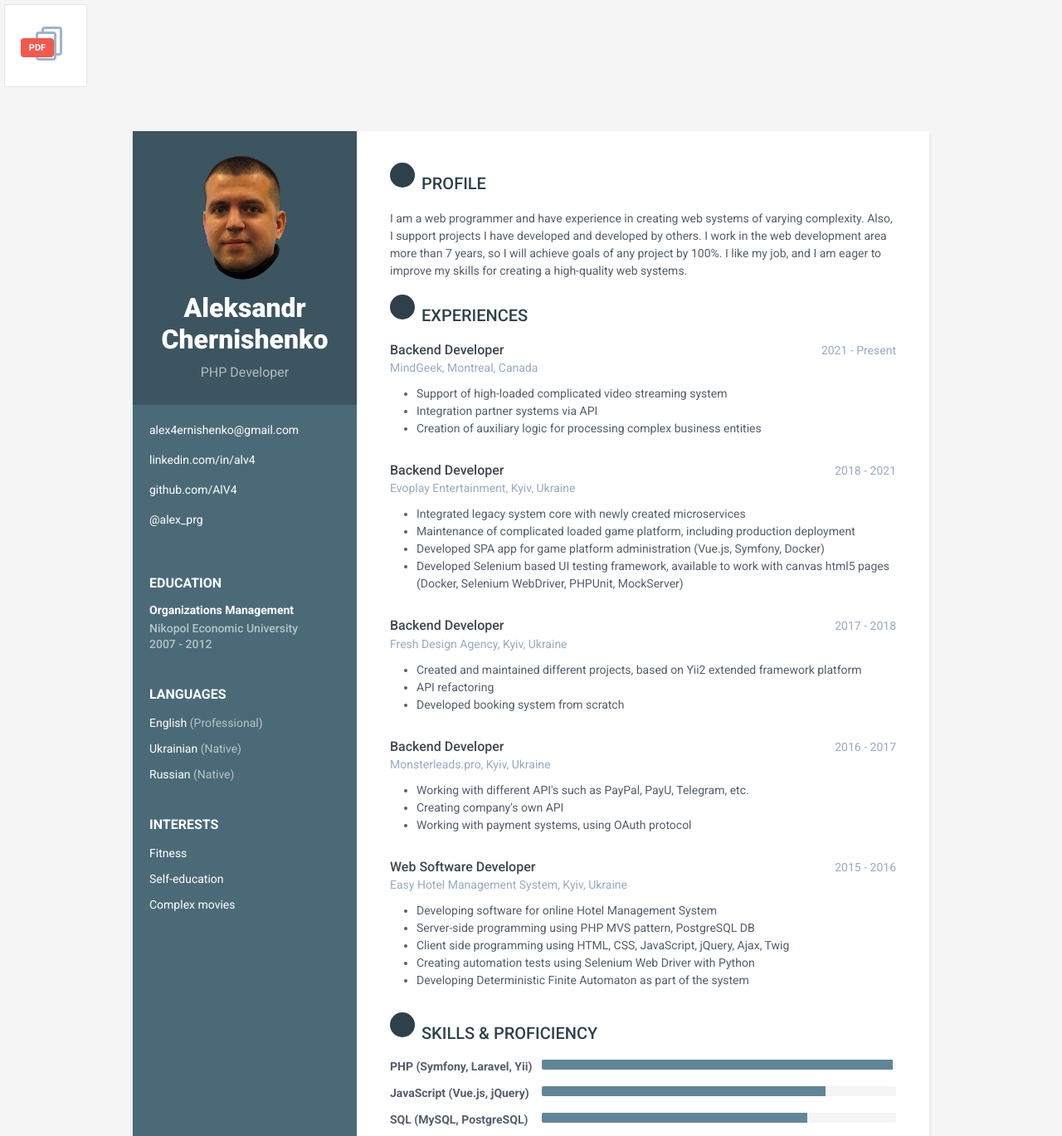
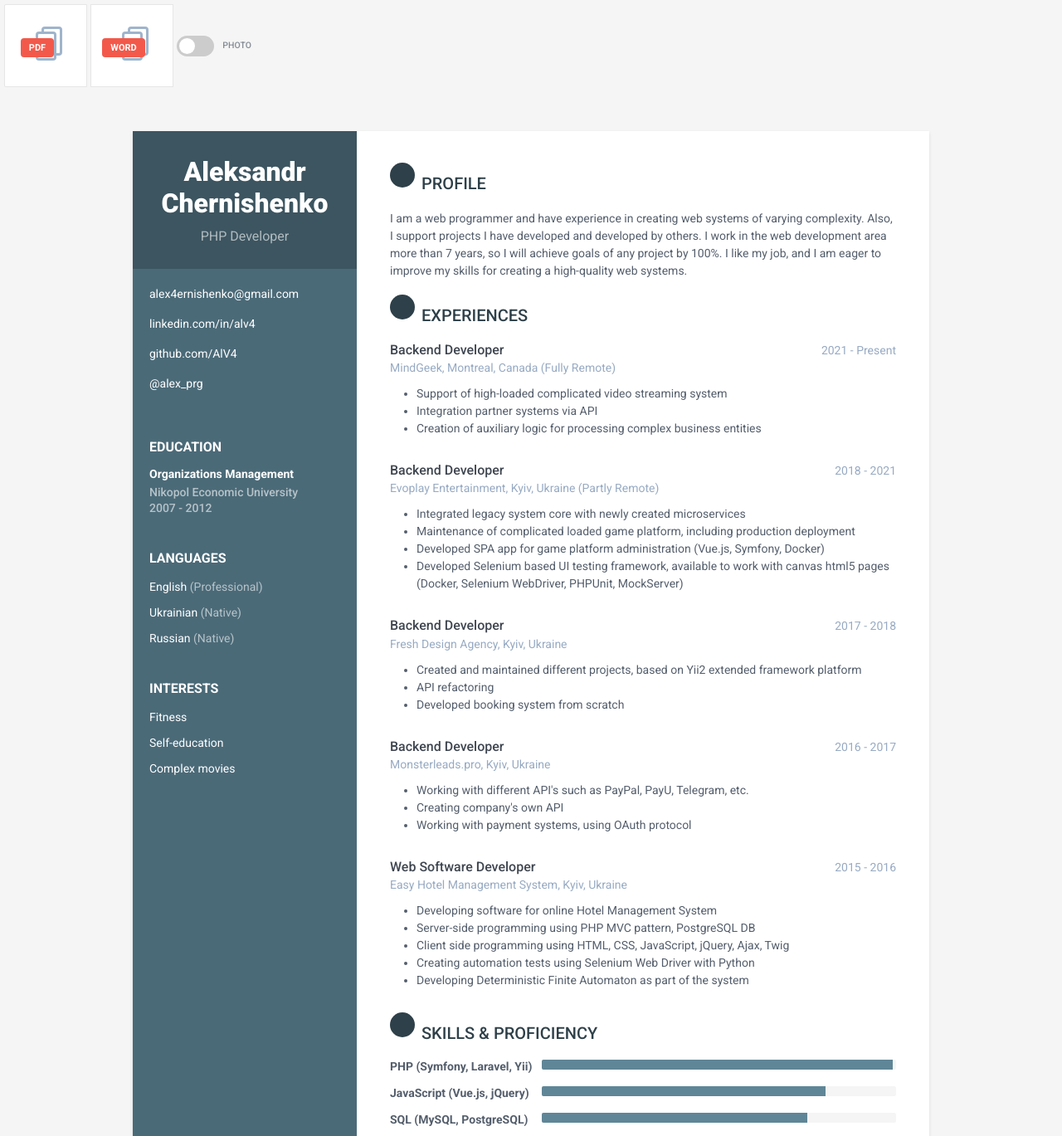
Before and after one commit to AlV4/cv, a PHP site: page / in a window 1280 px wide. Shown: the top 1369 px of the page at 83% size. Run offline with PHP 8.4, Linux system fonts and the light colour scheme; some libraries are stand-ins or nearby versions.

Commit message:
Format code, added export to word, photo switcher, ignored idea files

```diff
--- a/assets/css/button.css
+++ b/assets/css/button.css
@@ -1,4 +1,4 @@
-a.pdf {
+a.export {
     background: #ffffff;
     border: solid 1px #e6e6e6;
     border-radius: 2px;
@@ -12,7 +12,7 @@ a.pdf {
     width: 100px;
 }
 
-a.pdf span.pdf {
+a.export span.export {
     background: #f2594b;
     border-radius: 4px;
     color: #ffffff;
@@ -26,12 +26,12 @@ a.pdf span.pdf {
     z-index: 1;
 }
 
-a.pdf span.pdf:last-child {
+a.export span.export:last-child {
     margin-left: -20px;
 }
 
-a.pdf:before,
-a.pdf:after {
+a.export:before,
+a.export:after {
     background: #ffffff;
     border: solid 3px #9fb4cc;
     border-radius: 4px;
@@ -47,34 +47,103 @@ a.pdf:after {
     width: 25px;
 }
 
-a.pdf:hover:before,
-a.pdf:hover:after {
+a.export:hover:before,
+a.export:hover:after {
     background: #e2e8f0;
 }
 /*a:before{transform:translate(-30%,-60%);}*/
 
-a.pdf:before {
+a.export:before {
     margin: -23px 0 0 -5px;
 }
 
-a.pdf:hover {
+a.export:hover {
     background: #e2e8f0;
     border-color: #9fb4cc;
 }
 
-a.pdf:active {
+a.export:active {
     background: #dae0e8;
     box-shadow: inset 0 2px 2px rgba(0, 0, 0, .25);
 }
 
-a.pdf span:first-child {
+a.export span:first-child {
     display: none;
 }
 
-a.pdf:hover span.pdf:first-child {
+a.export:hover span.export:first-child {
     display: inline-block;
 }
 
-a.pdf:hover span.pdf:last-child {
+a.export:hover span.export:last-child {
     display: none;
 }
+
+/* Checkbox */
+
+div.checkbox {
+    display: inline-block;
+    /*padding: 3%;*/
+}
+
+.toggler-wrapper {
+    width: 45px;
+    height: 25px;
+    cursor: pointer;
+    position: relative;
+}
+
+.toggler-wrapper input[type="checkbox"] {
+    display: none;
+}
+
+.toggler-wrapper input[type="checkbox"]:checked+.toggler-slider {
+    background-color: #44cc66;
+}
+
+.toggler-wrapper .toggler-slider {
+    background-color: #ccc;
+    position: absolute;
+    border-radius: 100px;
+    top: 0;
+    /*left: 0;*/
+    width: 100%;
+    height: 100%;
+    -webkit-transition: all 300ms ease;
+    transition: all 300ms ease;
+}
+
+.toggler-wrapper .toggler-knob {
+    position: absolute;
+    -webkit-transition: all 300ms ease;
+    transition: all 300ms ease;
+}
+
+.toggler-wrapper input[type="checkbox"]:checked+.toggler-slider:after {
+    content: 'Photo';
+}
+
+.toggler-wrapper input[type="checkbox"]:checked+.toggler-slider .toggler-knob {
+    left: calc(100% - 19px - 3px);
+}
+
+.toggler-wrapper .toggler-slider:after {
+    content: 'Photo';
+    position: absolute;
+    top: 50%;
+    right: -45px;
+    transform: translateY(-50%);
+    font-size: 75%;
+    text-transform: uppercase;
+    font-weight: 500;
+    opacity: 0.7;
+}
+
+.toggler-wrapper .toggler-knob {
+    width: calc(25px - 6px);
+    height: calc(25px - 6px);
+    border-radius: 50%;
+    left: 3px;
+    top: 3px;
+    background-color: #ffffff;
+}
--- a/index.html
+++ b/index.html
@@ -11,24 +11,73 @@
     <meta name="author" content="Aleksandr Chernishenko">
     <link rel="shortcut icon" href="favicon.ico">
     <!-- Google Font -->
-    <link href='https://fonts.googleapis.com/css?family=Roboto:400,500,400italic,300italic,300,500italic,700,700italic,900,900italic' rel='stylesheet' type='text/css'>
+    <link href='https://fonts.googleapis.com/css?family=Roboto:400,500,400italic,300italic,300,500italic,700,700italic,900,900italic'
+          rel='stylesheet' type='text/css'>
     <!-- FontAwesome JS-->
     <script defer src="assets/fontawesome/js/all.min.js"></script>
     <!-- Html2Pdf JS-->
-    <script src="https://cdnjs.cloudflare.com/ajax/libs/html2pdf.js/0.10.1/html2pdf.bundle.min.js" integrity="sha512-GsLlZN/3F2ErC5ifS5QtgpiJtWd43JWSuIgh7mbzZ8zBps+dvLusV+eNQATqgA/HdeKFVgA5v3S/cIrLF7QnIg==" crossorigin="anonymous" referrerpolicy="no-referrer"></script>
+    <script src="https://cdnjs.cloudflare.com/ajax/libs/html2pdf.js/0.10.1/html2pdf.bundle.min.js"
+            integrity="sha512-GsLlZN/3F2ErC5ifS5QtgpiJtWd43JWSuIgh7mbzZ8zBps+dvLusV+eNQATqgA/HdeKFVgA5v3S/cIrLF7QnIg=="
+            crossorigin="anonymous" referrerpolicy="no-referrer"></script>
     <script>
-        function loadPDF()
-        {
+        function loadPDF() {
             html2pdf().set({
                 margin: 1,
                 filename: "cv_a_chernishenko.pdf",
-                image: { type: 'jpeg', quality: 0.95 },
-                html2canvas: { scale: 1 },
-                pagebreak: { after: '.break' },
-                jsPDF: { unit: "mm", format: "letter", orientation: "portrait" },
+                image: {type: 'jpeg', quality: 0.95},
+                html2canvas: {scale: 1},
+                pagebreak: {after: '.break'},
+                jsPDF: {unit: "mm", format: "letter", orientation: "portrait"},
                 zoom: 0.75
             }).from(document.getElementById("pdf")).save();
         }
+
+        function export2Word() {
+            let preHtml = "<html xmlns:o='urn:schemas-microsoft-com:office:office' xmlns:w='urn:schemas-microsoft-com:office:word' xmlns='http://www.w3.org/TR/REC-html40'><head><meta charset='utf-8'><title>Export HTML To Doc</title></head><body>";
+            let postHtml = "</body></html>";
+            let html = preHtml + document.getElementById("pdf").innerHTML + postHtml;
+            let blob = new Blob(['\ufeff', html], {
+                type: 'application/msword'
+            });
+            let url = 'data:application/vnd.ms-word;charset=utf-8,' + encodeURIComponent(html);
+            let filename = 'cv_a_chernishenko.doc';
+            var downloadLink = document.createElement("a");
+            document.body.appendChild(downloadLink);
+            if (navigator.msSaveOrOpenBlob) {
+                navigator.msSaveOrOpenBlob(blob, filename);
+            } else {
+                downloadLink.href = url;
+                downloadLink.download = filename;
+                downloadLink.click();
+            }
+            document.body.removeChild(downloadLink);
+        }
+
+        function switchPhoto(checkbox) {
+            let photo = document.photo;
+            let container = document.getElementById("container");
+            if (checkbox.checked) {
+                showPhoto(photo, container);
+            } else if (container.querySelector("#photo") != null) {
+                hidePhoto(photo, container);
+            }
+        }
+
+        function showPhoto(photo, container) {
+            photo.style.visibility = 'visible';
+            container.insertBefore(photo, container.firstChild);
+        }
+
+        function hidePhoto(photo, container) {
+            photo.style.visibility = 'hidden';
+            container.removeChild(photo);
+        }
+
+        document.addEventListener('DOMContentLoaded', function () {
+            document.getElementById("experience").innerHTML = String(new Date().getFullYear() - 2015);
+            document.photo = document.getElementById("photo");
+            hidePhoto(document.photo, document.getElementById("container"));
+        });
     </script>
     <!-- Global CSS -->
     <link rel="stylesheet" href="assets/plugins/bootstrap/css/bootstrap.min.css">
@@ -39,21 +88,38 @@
 
 <body>
 <div class="mt-lg-0">
-        <div class="button-download"><a href="#" onclick="loadPDF()" class="pdf"><span class="pdf">Download</span><span class="pdf">PDF</span></a></div>
+
+    <div class="input-group mb-3">
+        <a href="#" onclick="loadPDF()" class="export"><span class="export">Download</span><span class="export">PDF</span></a>
+        <a href="#" onclick="export2Word()" class="export"><span class="export">Download</span><span class="export">WORD</span></a>
+        <div class="d-flex align-items-center justify-content-center">
+            <label class="toggler-wrapper">
+                <input type="checkbox" id="photo_enabled" onclick="switchPhoto(this)">
+                <div class="toggler-slider">
+                    <div class="toggler-knob"></div>
+                </div>
+            </label>
+        </div>
+    </div>
+
     <div class="wrapper mt-lg-5" id="pdf">
         <div class="sidebar-wrapper">
-                <div class="profile-container">
-                    <img class="profile" src="assets/images/alex.png" alt="" />
+            <div id="container" class="profile-container">
+                <img id="photo" class="profile" src="assets/images/alex.png" alt=""/>
                 <h1 class="name">Aleksandr Chernishenko</h1>
                 <h3 class="tagline">PHP Developer</h3>
             </div>
 
             <div class="contact-container container-block">
                 <ul class="list-unstyled contact-list">
-                        <li class="email"><i class="fa-solid fa-envelope"></i><a href="mailto: alex4ernishenko@gmail.com">alex4ernishenko@gmail.com</a></li>
-                        <li class="linkedin"><i class="fa-brands fa-linkedin-in"></i><a href="https://www.linkedin.com/in/alv4" target="_blank">linkedin.com/in/alv4</a></li>
-                        <li class="github"><i class="fa-brands fa-github"></i><a href="https://github.com/AlV4" target="_blank">github.com/AlV4</a></li>
-                        <li class="telegram"><i class="fa-brands fa-telegram"></i><a href="https://t.me/alex_prg" target="_blank">@alex_prg</a></li>
+                    <li class="email"><i class="fa-solid fa-envelope"></i><a href="mailto: alex4ernishenko@gmail.com">alex4ernishenko@gmail.com</a>
+                    </li>
+                    <li class="linkedin"><i class="fa-brands fa-linkedin-in"></i><a
+                            href="https://www.linkedin.com/in/alv4" target="_blank">linkedin.com/in/alv4</a></li>
+                    <li class="github"><i class="fa-brands fa-github"></i><a href="https://github.com/AlV4"
+                                                                             target="_blank">github.com/AlV4</a></li>
+                    <li class="telegram"><i class="fa-brands fa-telegram"></i><a href="https://t.me/alex_prg"
+                                                                                 target="_blank">@alex_prg</a></li>
                 </ul>
             </div><!--//contact-container-->
             <div class="education-container container-block">
@@ -91,14 +157,16 @@
                 <div class="summary">
                     <p>I am a web programmer and have experience in creating web systems of varying
                         complexity. Also, I support projects I have developed and developed by others. I
-                            work in the web development area more than 7 years, so I will achieve goals of any
+                        work in the web development area more than <span id="experience">7</span> years, so I will
+                        achieve goals of any
                         project by 100%. I like my job, and I am eager to improve my skills for creating a
                         high-quality web systems.</p>
                 </div><!--//summary-->
             </section><!--//section-->
 
             <section class="section experiences-section">
-                    <h2 class="section-title"><span class="icon-holder"><i class="fa-solid fa-briefcase"></i></span>Experiences</h2>
+                <h2 class="section-title"><span class="icon-holder"><i class="fa-solid fa-briefcase"></i></span>Experiences
+                </h2>
 
                 <div class="item">
                     <div class="meta">
@@ -106,7 +174,7 @@
                             <h3 class="job-title">Backend Developer</h3>
                             <div class="time">2021 - Present</div>
                         </div><!--//upper-row-->
-                            <div class="company">MindGeek, Montreal, Canada</div>
+                        <div class="company">MindGeek, Montreal, Canada (Fully Remote)</div>
                     </div><!--//meta-->
                     <div class="details">
                         <ul>
@@ -123,14 +191,16 @@
                             <h3 class="job-title">Backend Developer</h3>
                             <div class="time">2018 - 2021</div>
                         </div><!--//upper-row-->
-                            <div class="company">Evoplay Entertainment, Kyiv, Ukraine</div>
+                        <div class="company">Evoplay Entertainment, Kyiv, Ukraine (Partly Remote)</div>
                     </div><!--//meta-->
                     <div class="details">
                         <ul>
                             <li>Integrated legacy system core with newly created microservices</li>
                             <li>Maintenance of complicated loaded game platform, including production deployment</li>
                             <li>Developed SPA app for game platform administration (Vue.js, Symfony, Docker)</li>
-                                <li>Developed Selenium based UI testing framework, available to work with canvas html5 pages (Docker, Selenium WebDriver, PHPUnit, MockServer)</li>
+                            <li>Developed Selenium based UI testing framework, available to work with canvas html5 pages
+                                (Docker, Selenium WebDriver, PHPUnit, MockServer)
+                            </li>
                         </ul>
                     </div><!--//details-->
                 </div><!--//item-->
@@ -145,7 +215,8 @@
                     </div><!--//meta-->
                     <div class="details">
                         <ul>
-                                <li>Created and maintained different projects, based on Yii2 extended framework platform</li>
+                            <li>Created and maintained different projects, based on Yii2 extended framework platform
+                            </li>
                             <li>API refactoring</li>
                             <li>Developed booking system from scratch</li>
                         </ul>
@@ -180,7 +251,7 @@
                     <div class="details">
                         <ul>
                             <li>Developing software for online Hotel Management System</li>
-                                <li>Server-side programming using PHP MVS pattern, PostgreSQL DB</li>
+                            <li>Server-side programming using PHP MVC pattern, PostgreSQL DB</li>
                             <li>Client side programming using HTML, CSS, JavaScript, jQuery, Ajax, Twig</li>
                             <li>Creating automation tests using Selenium Web Driver with Python</li>
                             <li>Developing Deterministic Finite Automaton as part of the system</li>
@@ -191,33 +262,38 @@
             </section><!--//section-->
 
             <section class="skills-section section">
-                    <h2 class="section-title"><span class="icon-holder"><i class="fa-solid fa-rocket"></i></span>Skills &amp; Proficiency</h2>
+                <h2 class="section-title"><span class="icon-holder"><i class="fa-solid fa-rocket"></i></span>Skills
+                    &amp; Proficiency</h2>
                 <div class="skillset">
                     <div class="item">
                         <h3 class="level-title">PHP (Symfony, Laravel, Yii)</h3>
                         <div class="progress level-bar">
-                                <div class="progress-bar theme-progress-bar" role="progressbar" style="width: 99%" aria-valuenow="99" aria-valuemin="0" aria-valuemax="100"></div>
+                            <div class="progress-bar theme-progress-bar" role="progressbar" style="width: 99%"
+                                 aria-valuenow="99" aria-valuemin="0" aria-valuemax="100"></div>
                         </div>
                     </div><!--//item-->
 
                     <div class="item">
                         <h3 class="level-title">JavaScript (Vue.js, jQuery)</h3>
                         <div class="progress level-bar">
-                                <div class="progress-bar theme-progress-bar" role="progressbar" style="width: 80%" aria-valuenow="80" aria-valuemin="0" aria-valuemax="100"></div>
+                            <div class="progress-bar theme-progress-bar" role="progressbar" style="width: 80%"
+                                 aria-valuenow="80" aria-valuemin="0" aria-valuemax="100"></div>
                         </div>
                     </div><!--//item-->
 
                     <div class="item">
                         <h3 class="level-title">SQL (MySQL, PostgreSQL)</h3>
                         <div class="progress level-bar">
-                                <div class="progress-bar theme-progress-bar" role="progressbar" style="width: 75%" aria-valuenow="75" aria-valuemin="0" aria-valuemax="100"></div>
+                            <div class="progress-bar theme-progress-bar" role="progressbar" style="width: 75%"
+                                 aria-valuenow="75" aria-valuemin="0" aria-valuemax="100"></div>
                         </div>
                     </div><!--//item-->
 
                     <div class="item">
                         <h3 class="level-title">Docker</h3>
                         <div class="progress level-bar">
-                                    <div class="progress-bar theme-progress-bar" role="progressbar" style="width: 65%" aria-valuenow="65" aria-valuemin="0" aria-valuemax="100"></div>
+                            <div class="progress-bar theme-progress-bar" role="progressbar" style="width: 65%"
+                                 aria-valuenow="65" aria-valuemin="0" aria-valuemax="100"></div>
                         </div>
                     </div><!--//item-->
 
@@ -231,7 +307,8 @@
 <footer class="footer">
     <div class="text-center">
         <!--/* This template is free as long as you keep the footer attribution link. If you'd like to use the template without the attribution link, you can buy the commercial license via our website: themes.3rdwavemedia.com Thank you for your support. :) */-->
-            <small class="copyright">Designed with <i class="fa-solid fa-heart"></i> by <a href="http://themes.3rdwavemedia.com" target="_blank">Xiaoying Riley</a> for developers</small>
+        <small class="copyright">Designed with <i class="fa-solid fa-heart"></i> by <a
+                href="http://themes.3rdwavemedia.com" target="_blank">Xiaoying Riley</a> for developers</small>
     </div><!--//container-->
 </footer><!--//footer-->
 
```
Also changed, not shown: 1 other file. Lines whose indentation alone changed are shown as unchanged.
